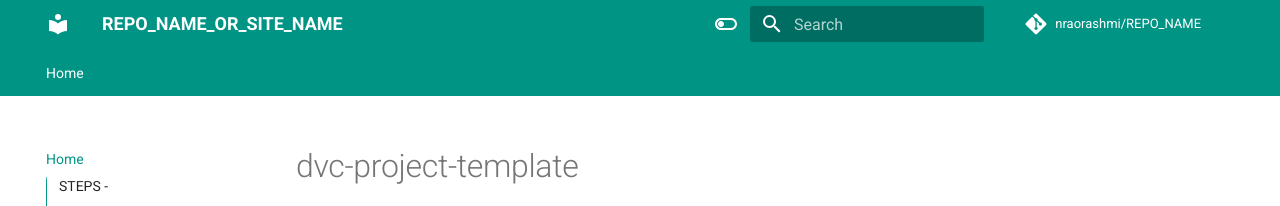
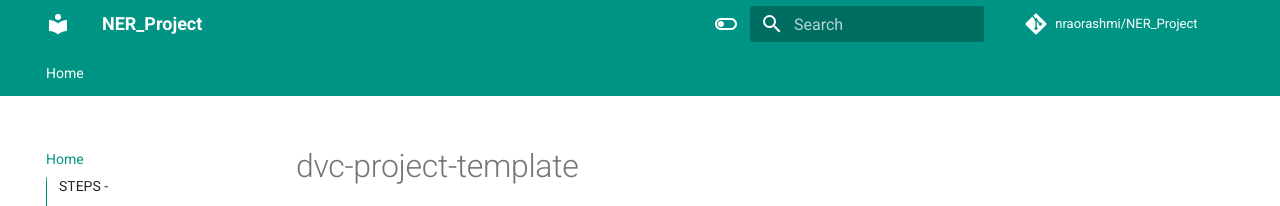
Before and after one commit to nraorashmi/NER_Project, an MkDocs documentation site: the page built from docs/index.md, in a window 1280 px wide. Shown: the top 206 px of the page. Built offline with MkDocs 1.6.1 and Material for MkDocs 9.7.7, drawn with Linux system fonts in a browser that asks for light colours; comment, search, counter and statistics services are not loaded.

Commit message:
updated REPO_name

```diff
--- a/mkdocs.yml
+++ b/mkdocs.yml
@@ -1,5 +1,5 @@
 # Project information
-site_name: REPO_NAME_OR_SITE_NAME
+site_name: NER_Project
 # define TOC or order of website-
 nav:
   - Home: index.md
@@ -9,8 +9,8 @@ site_description: >-
   DESCRIPTION
 
 # Repository
-repo_name: nraorashmi/REPO_NAME
-repo_url: https://github.com/nraorashmi/REPO_NAME
+repo_name: nraorashmi/NER_Project
+repo_url: https://github.com/nraorashmi/NER_Project
 
 # Configuration
 theme:
```
